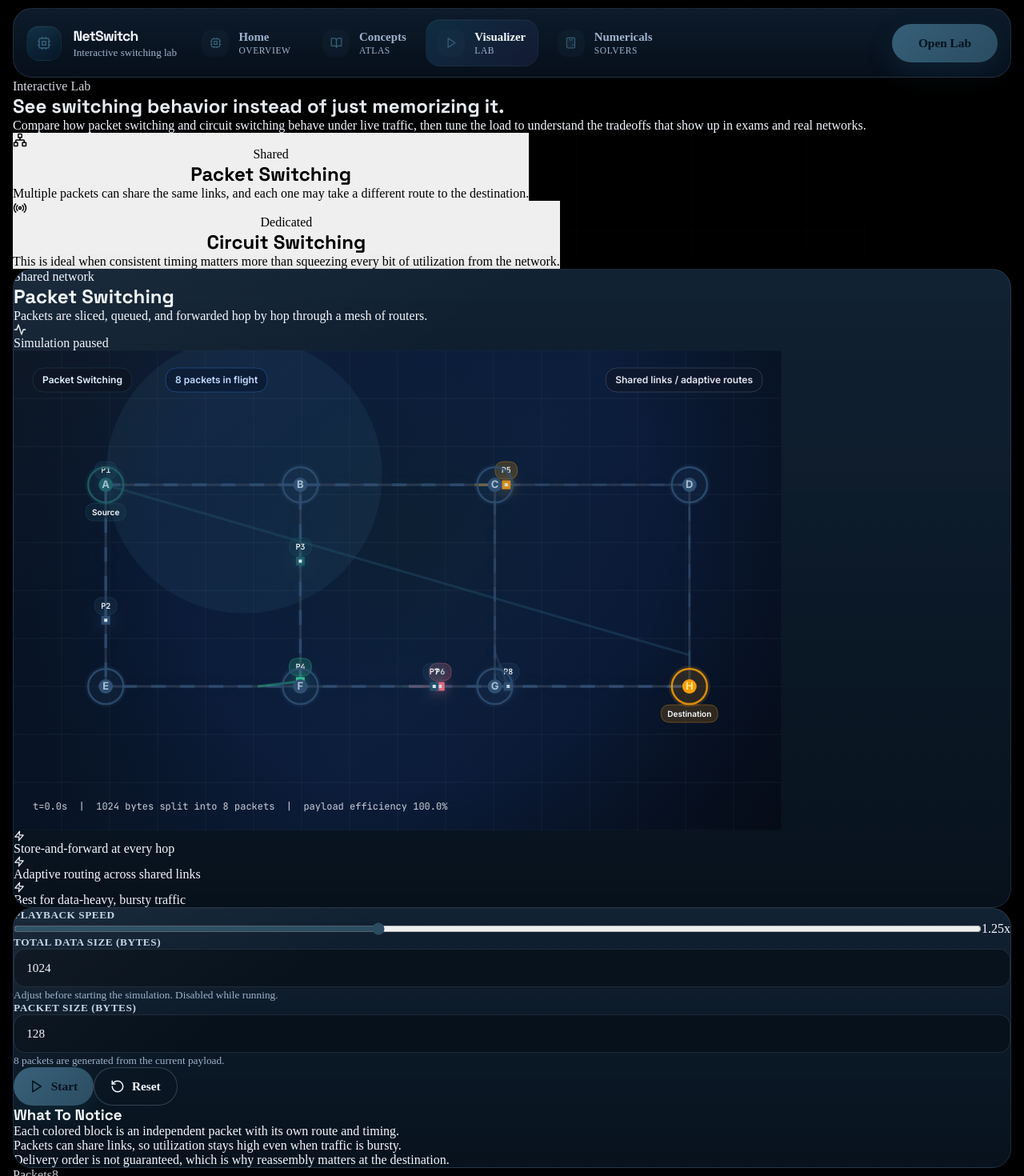
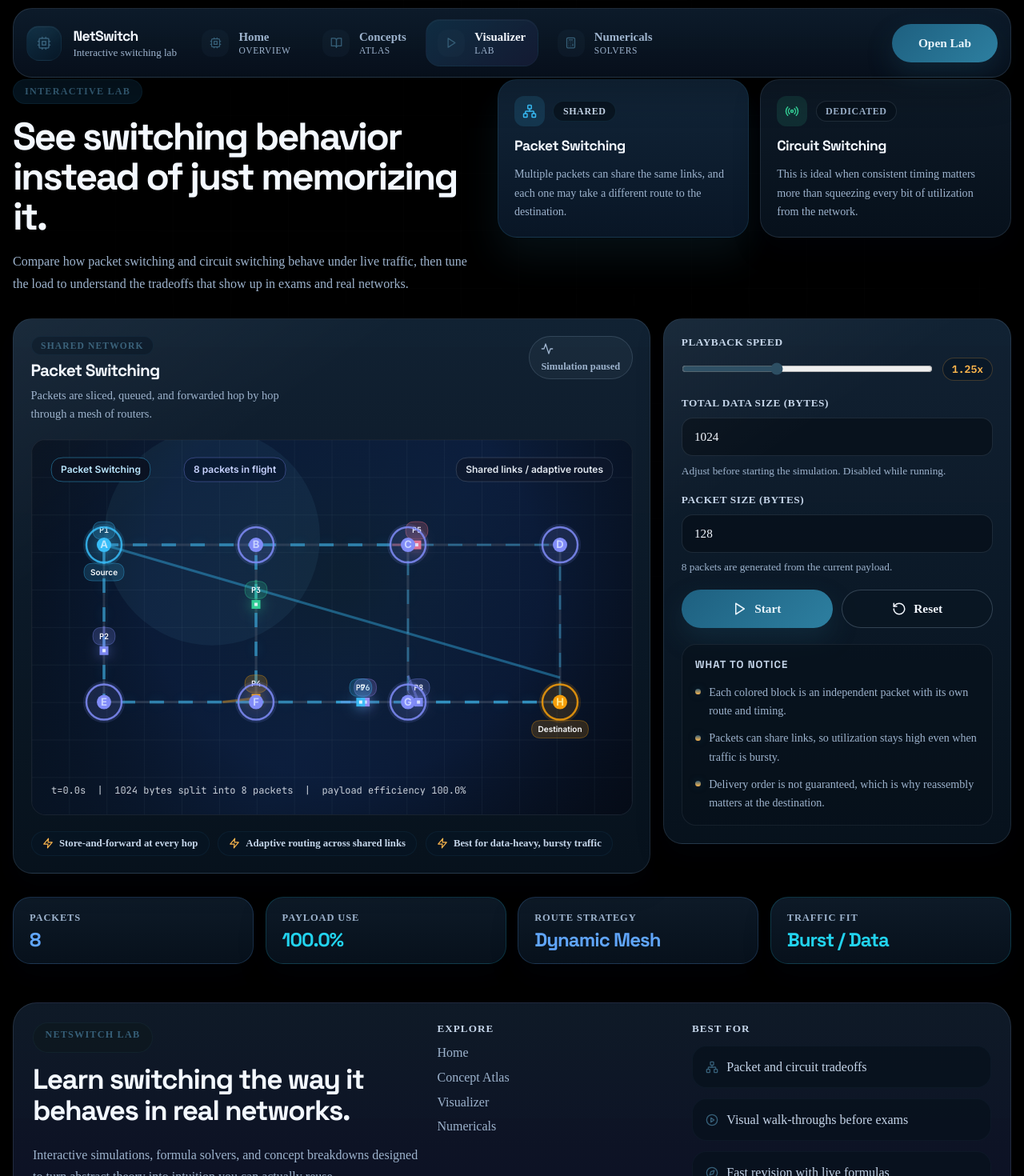
Before and after one commit to rakshit-737/packet-switching-app, a React (Vite) app: page /visualizer in a window 1280 px wide. Shown: the top 1470 px of the page at 80% size. Built offline with nearby package versions, Linux system fonts and the light colour scheme.

Commit message:
Fix visualizer layout, styling, and canvas colors
Agent-Logs-Url: https://github.com/rakshit-737/packet-switching-app/sessions/23795a8a-0af8-46e3-b055-7cd0687ebe2a

Co-authored-by: rakshit-737 <234573445+rakshit-737@users.noreply.github.com>

```diff
--- a/src/components/CircuitCanvas.jsx
+++ b/src/components/CircuitCanvas.jsx
@@ -1,7 +1,7 @@
 import { useEffect, useRef } from 'react'
 import { drawCircuitSwitching } from '../utils/circuitVisualizer'
 
-const CALL_COLORS = ['#1f5e69', '#24546f', '#34d399', '#f59e0b', '#fb7185', '#a78bfa']
+const CALL_COLORS = ['#22d3ee', '#38bdf8', '#34d399', '#f59e0b', '#fb7185', '#a78bfa']
 const CALL_BANDWIDTHS = [64, 128, 128, 256, 256, 512]
 const CANVAS_ASPECT_RATIO = 16 / 10
 const MAX_CANVAS_WIDTH = 960
--- a/src/components/PacketCanvas.jsx
+++ b/src/components/PacketCanvas.jsx
@@ -1,7 +1,7 @@
 import { useEffect, useRef } from 'react'
 import { drawPacketSwitching } from '../utils/packetVisualizer'
 
-const PACKET_COLORS = ['#24546f', '#2f4f73', '#1f5e69', '#34d399', '#f59e0b', '#fb7185']
+const PACKET_COLORS = ['#38bdf8', '#818cf8', '#34d399', '#f59e0b', '#fb7185', '#a78bfa']
 const CANVAS_ASPECT_RATIO = 16 / 10
 const MAX_CANVAS_WIDTH = 960
 
--- a/src/styles.css
+++ b/src/styles.css
@@ -176,13 +176,14 @@ h4,
 }
 
 .btn-primary {
-  background: linear-gradient(135deg, var(--accent), var(--accent-strong));
-  color: #05111d;
-  box-shadow: 0 14px 32px rgba(31, 78, 104, 0.24);
+  background: linear-gradient(135deg, #1e6080, #2d7fa0);
+  color: #e8f4fb;
+  box-shadow: 0 14px 32px rgba(31, 78, 104, 0.3);
 }
 
 .btn-primary:hover {
-  box-shadow: 0 18px 34px rgba(31, 78, 104, 0.3);
+  background: linear-gradient(135deg, #22709a, #3490b8);
+  box-shadow: 0 18px 34px rgba(31, 78, 104, 0.38);
 }
 
 .btn-secondary {
--- a/src/styles/pages/Visualizer.css
+++ b/src/styles/pages/Visualizer.css
@@ -1,3 +1,270 @@
+/* ─── Page Layout ─────────────────────────────────────────── */
+.visualizer-page {
+  display: grid;
+  gap: 1.8rem;
+}
+
+/* ─── Hero Section ───────────────────────────────────────── */
+.visualizer-hero {
+  display: grid;
+  grid-template-columns: 1fr 1.1fr;
+  gap: 1.4rem;
+  align-items: start;
+}
+
+.hero-copy {
+  display: grid;
+  gap: 1rem;
+}
+
+.hero-kicker {
+  display: inline-flex;
+  width: fit-content;
+  padding: 0.42rem 0.88rem;
+  border-radius: 999px;
+  border: 1px solid rgba(31, 78, 104, 0.22);
+  background: rgba(7, 28, 43, 0.72);
+  color: var(--accent);
+  font-size: 0.76rem;
+  font-weight: 700;
+  letter-spacing: 0.1em;
+  text-transform: uppercase;
+}
+
+.hero-copy h1 {
+  font-size: clamp(2rem, 3.8vw, 3rem);
+  line-height: 1.05;
+  letter-spacing: -0.05em;
+}
+
+.hero-copy p {
+  color: var(--muted);
+  line-height: 1.75;
+  max-width: 46rem;
+}
+
+/* ─── Mode Switcher ──────────────────────────────────────── */
+.mode-switcher {
+  display: grid;
+  grid-template-columns: 1fr 1fr;
+  gap: 0.9rem;
+}
+
+.mode-card {
+  display: grid;
+  gap: 0.85rem;
+  padding: 1.25rem;
+  border-radius: 24px;
+  border: 1px solid var(--line);
+  background: linear-gradient(180deg, rgba(14, 27, 41, 0.94), rgba(7, 17, 28, 0.98));
+  color: var(--text);
+  cursor: pointer;
+  text-align: left;
+  transition:
+    transform 0.2s ease,
+    border-color 0.2s ease,
+    box-shadow 0.2s ease,
+    background 0.2s ease;
+  box-shadow: var(--card-shadow);
+}
+
+.mode-card:hover {
+  transform: translateY(-3px);
+  border-color: rgba(31, 78, 104, 0.28);
+}
+
+.mode-card.active {
+  border-color: rgba(31, 78, 104, 0.42);
+  box-shadow: 0 24px 48px rgba(31, 78, 104, 0.2);
+  background: linear-gradient(180deg, rgba(18, 38, 58, 0.97), rgba(9, 22, 38, 0.99));
+}
+
+.mode-card h2 {
+  font-size: 1.1rem;
+  letter-spacing: -0.03em;
+  line-height: 1.2;
+}
+
+.mode-card p {
+  color: var(--muted);
+  font-size: 0.88rem;
+  line-height: 1.65;
+}
+
+.mode-card-header {
+  display: flex;
+  align-items: center;
+  gap: 0.65rem;
+}
+
+.mode-icon {
+  width: 38px;
+  height: 38px;
+  border-radius: 12px;
+  display: inline-flex;
+  align-items: center;
+  justify-content: center;
+  flex-shrink: 0;
+}
+
+.mode-icon.packet {
+  background: rgba(56, 189, 248, 0.14);
+  color: #38bdf8;
+}
+
+.mode-icon.circuit {
+  background: rgba(52, 211, 153, 0.12);
+  color: #34d399;
+}
+
+.mode-badge {
+  padding: 0.3rem 0.72rem;
+  border-radius: 999px;
+  border: 1px solid rgba(153, 179, 206, 0.16);
+  background: rgba(7, 17, 27, 0.72);
+  color: var(--muted);
+  font-size: 0.75rem;
+  font-weight: 700;
+  letter-spacing: 0.05em;
+  text-transform: uppercase;
+}
+
+.mode-card.active .mode-badge {
+  border-color: rgba(31, 78, 104, 0.32);
+  color: var(--muted-strong);
+}
+
+/* ─── Visualizer Two-Column Layout ──────────────────────── */
+.visualizer-layout {
+  display: grid;
+  grid-template-columns: minmax(0, 1.65fr) minmax(240px, 0.9fr);
+  gap: 1rem;
+  align-items: start;
+}
+
+/* ─── Stage Card ─────────────────────────────────────────── */
+.stage-card {
+  display: grid;
+  gap: 1.25rem;
+  padding: 1.35rem;
+}
+
+.stage-header {
+  display: flex;
+  justify-content: space-between;
+  align-items: flex-start;
+  gap: 1rem;
+  flex-wrap: wrap;
+}
+
+.stage-header > div {
+  display: grid;
+  gap: 0.45rem;
+}
+
+.stage-kicker {
+  display: inline-flex;
+  width: fit-content;
+  padding: 0.3rem 0.72rem;
+  border-radius: 999px;
+  border: 1px solid rgba(31, 78, 104, 0.2);
+  background: rgba(7, 22, 36, 0.72);
+  color: var(--accent);
+  font-size: 0.72rem;
+  font-weight: 700;
+  letter-spacing: 0.1em;
+  text-transform: uppercase;
+}
+
+.stage-header h2 {
+  font-size: 1.3rem;
+  letter-spacing: -0.04em;
+  line-height: 1.2;
+}
+
+.stage-header p {
+  color: var(--muted);
+  font-size: 0.9rem;
+  line-height: 1.6;
+  max-width: 48ch;
+}
+
+.stage-status {
+  display: inline-flex;
+  align-items: center;
+  gap: 0.5rem;
+  padding: 0.42rem 0.9rem;
+  border-radius: 999px;
+  font-size: 0.78rem;
+  font-weight: 700;
+  white-space: nowrap;
+  flex-shrink: 0;
+}
+
+.stage-status.running {
+  border: 1px solid rgba(52, 211, 153, 0.28);
+  background: rgba(52, 211, 153, 0.08);
+  color: #34d399;
+}
+
+.stage-status.paused {
+  border: 1px solid rgba(153, 179, 206, 0.2);
+  background: rgba(153, 179, 206, 0.06);
+  color: var(--muted);
+}
+
+/* ─── Canvas Shell ───────────────────────────────────────── */
+.canvas-shell {
+  border-radius: 18px;
+  border: 1px solid rgba(153, 179, 206, 0.12);
+  overflow: hidden;
+  background: #060e1a;
+  line-height: 0;
+}
+
+.visualizer-canvas {
+  display: block;
+  width: 100%;
+  height: auto;
+}
+
+/* ─── Stage Notes ────────────────────────────────────────── */
+.stage-notes {
+  display: flex;
+  flex-wrap: wrap;
+  gap: 0.65rem;
+}
+
+.note-chip {
+  display: inline-flex;
+  align-items: center;
+  gap: 0.45rem;
+  padding: 0.42rem 0.82rem;
+  border-radius: 999px;
+  border: 1px solid rgba(31, 78, 104, 0.2);
+  background: rgba(7, 22, 36, 0.68);
+  color: var(--muted-strong);
+  font-size: 0.8rem;
+  font-weight: 600;
+}
+
+.note-chip svg {
+  color: var(--accent-warm);
+  flex-shrink: 0;
+}
+
+/* ─── Control Card ───────────────────────────────────────── */
+.control-card {
+  display: grid;
+  gap: 1.25rem;
+  padding: 1.35rem;
+}
+
+.control-block {
+  display: grid;
+  gap: 0.65rem;
+}
+
 .control-block label {
   text-align: start;
 }
@@ -5,4 +272,171 @@
 .slider-row {
   display: flex;
   align-items: center;
+  gap: 0.75rem;
 }
+
+.value-chip {
+  flex-shrink: 0;
+  padding: 0.32rem 0.7rem;
+  border-radius: 999px;
+  border: 1px solid rgba(255, 184, 77, 0.22);
+  background: rgba(7, 22, 36, 0.72);
+  color: var(--accent-warm);
+  font-family: 'IBM Plex Mono', monospace;
+  font-size: 0.82rem;
+  font-weight: 600;
+  white-space: nowrap;
+}
+
+/* ─── Action Row ─────────────────────────────────────────── */
+.action-row {
+  display: grid;
+  grid-template-columns: 1fr 1fr;
+  gap: 0.7rem;
+}
+
+.action-button {
+  width: 100%;
+  justify-content: center;
+}
+
+/* ─── Insight Panel ──────────────────────────────────────── */
+.insight-panel {
+  display: grid;
+  gap: 0.9rem;
+  padding: 1rem;
+  border-radius: 18px;
+  border: 1px solid rgba(153, 179, 206, 0.1);
+  background: rgba(7, 17, 27, 0.62);
+}
+
+.insight-panel h3 {
+  font-size: 0.82rem;
+  font-weight: 700;
+  letter-spacing: 0.08em;
+  text-transform: uppercase;
+  color: var(--muted-strong);
+}
+
+.insight-list {
+  display: grid;
+  gap: 0.7rem;
+}
+
+.insight-item {
+  display: flex;
+  gap: 0.65rem;
+  align-items: flex-start;
+}
+
+.insight-dot {
+  flex-shrink: 0;
+  margin-top: 0.45rem;
+  width: 7px;
+  height: 7px;
+  border-radius: 999px;
+  background: linear-gradient(180deg, var(--accent), var(--accent-warm));
+  box-shadow: 0 0 10px rgba(31, 78, 104, 0.4);
+}
+
+.insight-item p {
+  color: var(--muted);
+  font-size: 0.88rem;
+  line-height: 1.65;
+}
+
+/* ─── Stats Row ──────────────────────────────────────────── */
+.visualizer-stats {
+  display: grid;
+  grid-template-columns: repeat(4, minmax(0, 1fr));
+  gap: 0.9rem;
+}
+
+.stat-card {
+  display: grid;
+  gap: 0.5rem;
+  padding: 1.1rem 1.25rem;
+  border-radius: 22px;
+  border: 1px solid var(--line);
+  background: linear-gradient(180deg, rgba(14, 27, 41, 0.96), rgba(7, 17, 28, 0.98));
+  box-shadow: var(--card-shadow);
+}
+
+.stat-card.blue {
+  border-color: rgba(96, 165, 250, 0.2);
+}
+
+.stat-card.cyan {
+  border-color: rgba(34, 211, 238, 0.18);
+}
+
+.stat-card.green {
+  border-color: rgba(52, 211, 153, 0.2);
+}
+
+.stat-card.amber {
+  border-color: rgba(245, 158, 11, 0.2);
+}
+
+.stat-label {
+  color: var(--muted);
+  font-size: 0.78rem;
+  font-weight: 700;
+  letter-spacing: 0.07em;
+  text-transform: uppercase;
+}
+
+.stat-value {
+  font-family: 'Space Grotesk', sans-serif;
+  font-size: 1.5rem;
+  font-weight: 700;
+  letter-spacing: -0.04em;
+  line-height: 1;
+}
+
+.stat-card.blue .stat-value {
+  color: #60a5fa;
+}
+
+.stat-card.cyan .stat-value {
+  color: #22d3ee;
+}
+
+.stat-card.green .stat-value {
+  color: #34d399;
+}
+
+.stat-card.amber .stat-value {
+  color: #f59e0b;
+}
+
+/* ─── Responsive ─────────────────────────────────────────── */
+@media (max-width: 1080px) {
+  .visualizer-layout {
+    grid-template-columns: 1fr;
+  }
+}
+
+@media (max-width: 860px) {
+  .visualizer-hero {
+    grid-template-columns: 1fr;
+  }
+
+  .visualizer-stats {
+    grid-template-columns: repeat(2, minmax(0, 1fr));
+  }
+}
+
+@media (max-width: 640px) {
+  .mode-switcher {
+    grid-template-columns: 1fr;
+  }
+
+  .action-row {
+    grid-template-columns: 1fr;
+  }
+
+  .visualizer-stats {
+    grid-template-columns: 1fr 1fr;
+  }
+}
--- a/src/utils/circuitVisualizer.js
+++ b/src/utils/circuitVisualizer.js
@@ -1,4 +1,4 @@
-const CALL_COLORS = ['#1f5e69', '#24546f', '#34d399', '#f59e0b', '#fb7185', '#a78bfa']
+const CALL_COLORS = ['#22d3ee', '#38bdf8', '#34d399', '#f59e0b', '#fb7185', '#a78bfa']
 
 export function drawCircuitSwitching(ctx, width, height, calls, time, options = {}) {
   if (!ctx) return
--- a/src/utils/packetVisualizer.js
+++ b/src/utils/packetVisualizer.js
@@ -141,11 +141,11 @@ function drawConnections(ctx, nodes, edgeUsage, time) {
     ctx.lineTo(end.x, end.y)
     ctx.stroke()
 
-    ctx.strokeStyle = `rgba(55, 92, 138, ${0.18 + Math.min(activeLoad, 5) * 0.08})`
+    ctx.strokeStyle = `rgba(56, 189, 248, ${0.15 + Math.min(activeLoad, 5) * 0.1})`
     ctx.lineWidth = 1.8 + Math.min(activeLoad, 4) * 0.45
     ctx.setLineDash([18, 18])
     ctx.lineDashOffset = -time * 22 - index * 7
-    ctx.shadowColor = 'rgba(31, 78, 104, 0.35)'
+    ctx.shadowColor = 'rgba(56, 189, 248, 0.3)'
     ctx.shadowBlur = activeLoad > 0 ? 14 : 0
     ctx.beginPath()
     ctx.moveTo(start.x, start.y)
@@ -157,8 +157,8 @@ function drawConnections(ctx, nodes, edgeUsage, time) {
 
 function drawNodes(ctx, nodes) {
   nodes.forEach((node) => {
-    const outerColor = node.role === 'destination' ? '#f59e0b' : node.role === 'source' ? '#1f5e69' : '#2f4f73'
-    const innerColor = node.role === 'destination' ? '#fde68a' : node.role === 'source' ? '#9fbfca' : '#a9bfd2'
+    const outerColor = node.role === 'destination' ? '#f59e0b' : node.role === 'source' ? '#38bdf8' : '#818cf8'
+    const innerColor = node.role === 'destination' ? '#fde68a' : node.role === 'source' ? '#bae6fd' : '#c7d2fe'
 
     ctx.save()
     ctx.fillStyle = hexToRgba(outerColor, 0.14)
@@ -238,14 +238,14 @@ function drawHud(ctx, width, height, packets, time, options) {
 
   drawPill(ctx, 24, 22, 'Packet Switching', {
     background: 'rgba(8, 15, 30, 0.88)',
-    border: 'rgba(31, 78, 104, 0.4)',
-    color: '#e0f2fe',
+    border: 'rgba(56, 189, 248, 0.4)',
+    color: '#bae6fd',
   })
 
   drawPill(ctx, 190, 22, `${totalPackets} packets in flight`, {
     background: 'rgba(7, 23, 46, 0.72)',
-    border: 'rgba(59, 130, 246, 0.35)',
-    color: '#bfdbfe',
+    border: 'rgba(129, 140, 248, 0.35)',
+    color: '#c7d2fe',
   })
 
   drawPill(ctx, width - 24, 22, 'Shared links / adaptive routes', {
```
